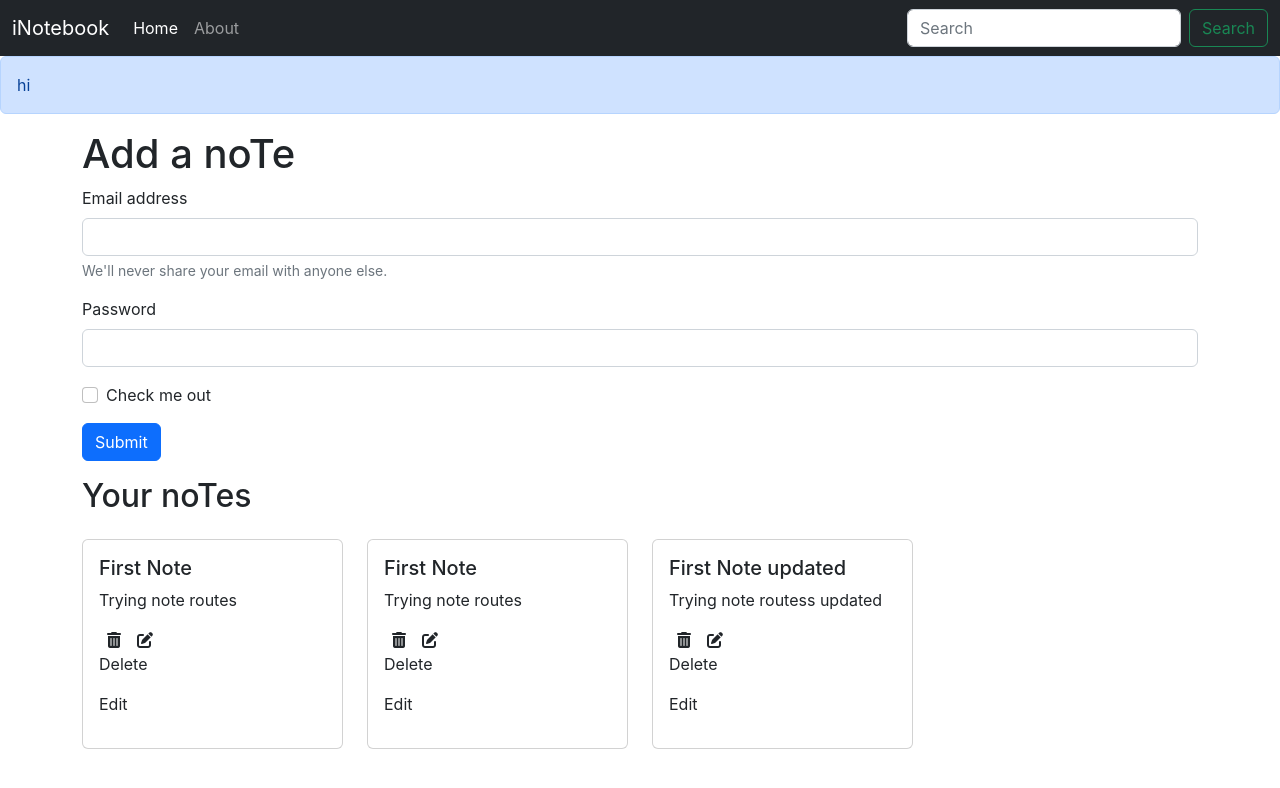
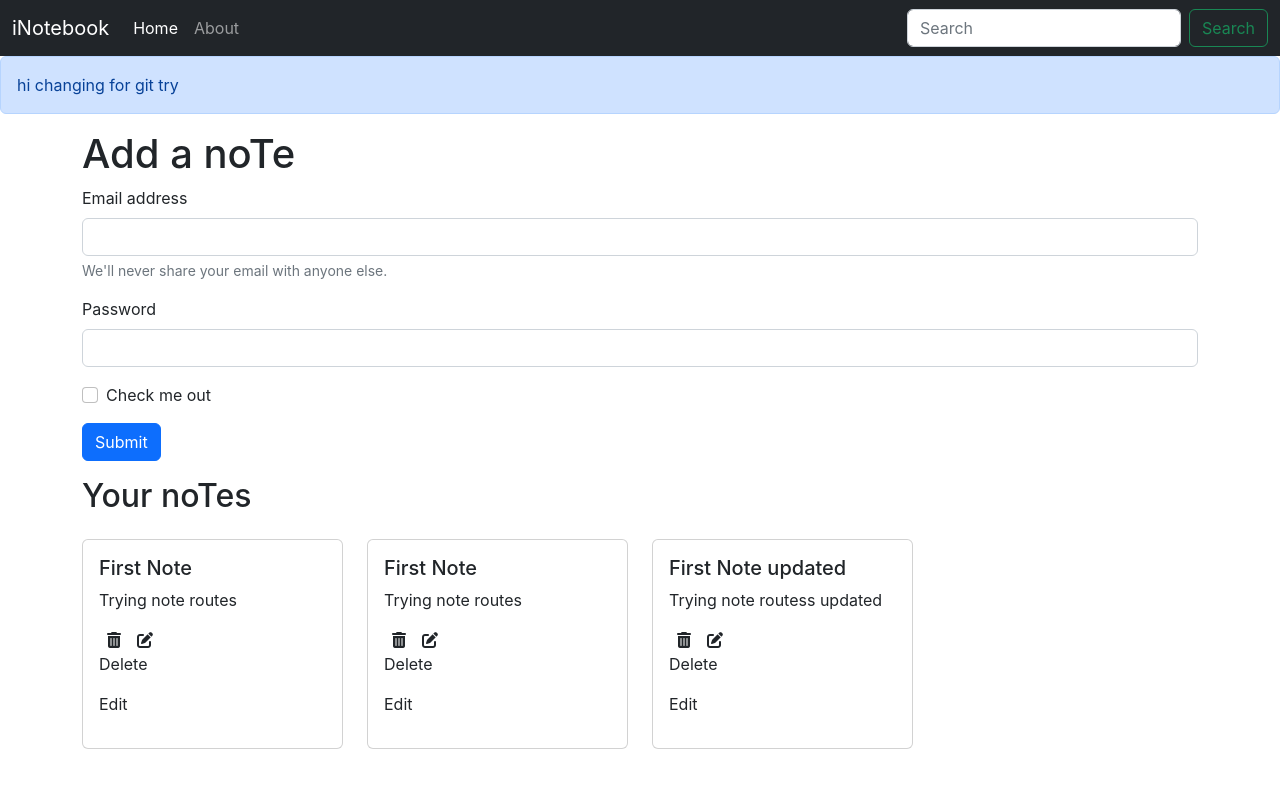
Before and after one commit to AlmightyAmogh/iNoteCWH, a React (Create React App) app: page / in a window 1280 px wide. Shown: the top 788 px of the page. Built offline with nearby package versions, Linux system fonts and the light colour scheme.

Commit message:
for first pull try
.

```diff
--- a/src/App.js
+++ b/src/App.js
@@ -13,7 +13,7 @@ function App() {
 
       <Router>
         <Navbar />
-        <Alert message="hi"/>
+        <Alert message="hi changing for git try"/>
         <Routes>
         <Route path="/" element={<Home/>} />
 
```
